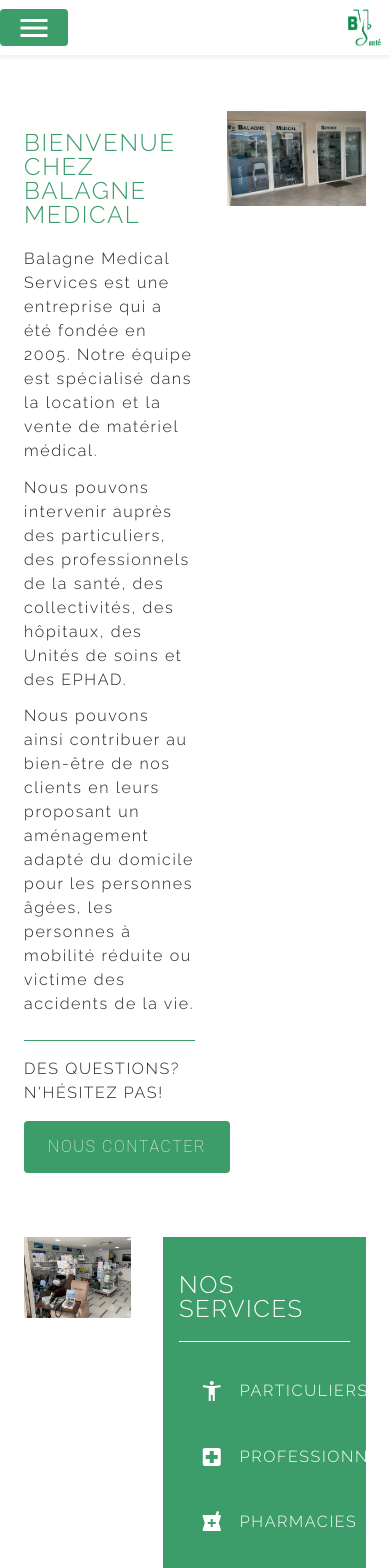
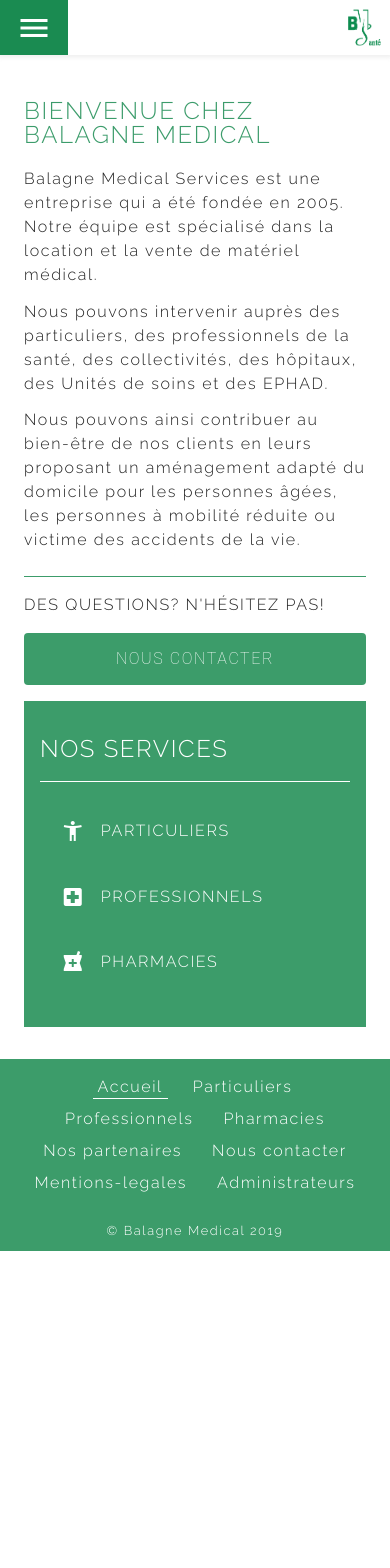
Before and after one commit to OlivierRiccini/balagne-medical, an Angular app: page / in a window 390 px wide. Shown: the top 1568 px of the page. After the commit the page ends 1251 px from the top, so only its background shows below. Built offline with nearby package versions, Linux system fonts and the light colour scheme.

Commit message:
Make home responsive

```diff
--- a/src/app/app.component.html
+++ b/src/app/app.component.html
@@ -14,7 +14,7 @@
                 <a routerLink="./pharmacies" routerLinkActive="active-link"  (click)="sidenav.toggle()">Pharmacies</a>
             </li>
             <li>
-                <a routerLink="./nos-partenaires" routerLinkActive="active-link">Nos partenaires</a>
+                <a routerLink="./nos-partenaires" routerLinkActive="active-link" (click)="sidenav.toggle()">Nos partenaires</a>
             </li>
             <li>
                 <a routerLink="./contact" routerLinkActive="active-link"  (click)="sidenav.toggle()">Nous contacter</a>
--- a/src/app/app.component.scss
+++ b/src/app/app.component.scss
@@ -22,6 +22,8 @@
     z-index: 1;
     box-shadow: 0 0 5px 2px rgba(200,200,200,.35);
     button {
+        height: 100%;
+        border-radius: 0;
         color: $brand-green;
     }
     button i {
--- a/src/app/home/home.component.html
+++ b/src/app/home/home.component.html
@@ -1,6 +1,6 @@
 <div class="flex-wrapper">
-  <div class="first-flex-row">
-    <div class="content-box flex-col">
+  <div class="row first-flex-row">
+    <div class="column content-box">
       <h2>BIENVENUE CHEZ BALAGNE MEDICAL</h2>
       <div class="text-section">
         <p>Balagne Medical Services est une entreprise qui a été fondée en 2005. Notre équipe est
@@ -17,15 +17,15 @@
         <button type="button" mat-button routerLink="./contact">NOUS CONTACTER</button>
       </div>
     </div>
-    <div class="flex-col images-box">
+    <div class="column images-box">
       <img src="./assets/images/store2.png" alt="store2.png">
     </div>
   </div>
-  <div class="second-flex-row">
-    <div class="flex-col images-box">
+  <div class="row second-flex-row">
+    <div class="column images-box">
       <img src="./assets/images/store1.jpeg" alt="store1.jpeg">
     </div>
-    <div class="content-section flex-col">
+    <div class="column content-section">
       <h2>NOS SERVICES</h2>
       <mat-divider></mat-divider>
       <ul>
--- a/src/app/home/home.component.scss
+++ b/src/app/home/home.component.scss
@@ -5,8 +5,32 @@
     flex-direction: column;
 }
 
-.flex-col {
+.row {
+    display: flex;
+    padding: 2rem 0;
+}
+
+.column {
     width: 50%;
+}
+
+@media screen and (max-width: $deviseLimit) {
+    .row {
+        padding: 0;
+        padding-bottom: 1rem;
+    }
+    .column {
+      width: 100%;
+    }
+    .images-box {
+        display: none;
+    }
+}
+
+@media screen and (max-width: 400px) {
+    button {
+        width: 100%;
+    }
 }
 
 .first-flex-row {
@@ -35,14 +59,7 @@
     }
 }
 
-.first-flex-row,
 .second-flex-row {
-    display: flex;
-    padding: 2rem 0;
-}
-
-.second-flex-row {
-    display: flex;
     .content-section {
         background: $brand-green-light;
         padding: 1rem;
--- a/src/sass/_variables.scss
+++ b/src/sass/_variables.scss
@@ -13,3 +13,5 @@
 $header-height: 3rem;
 $footer-height: 100px;
 $mobile-header-height: 55px;
+
+$deviseLimit: 1095px;
```
